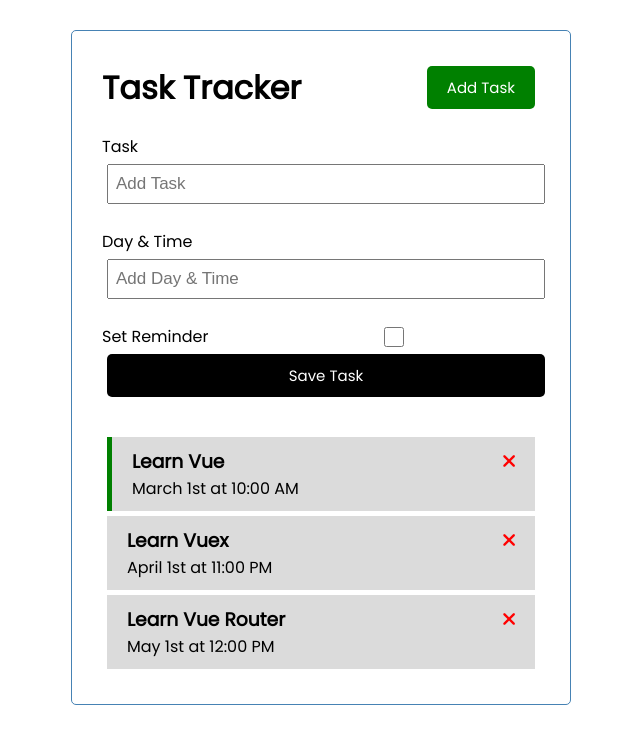
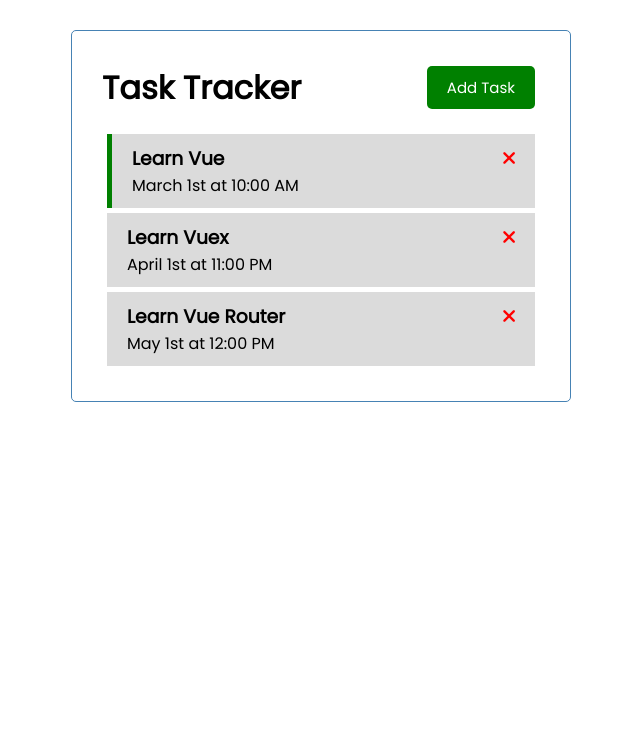
Before and after one commit to abdullahalshawafi/Task-Tracker, a Vue app: page / in a window 1280 px wide. Shown: the top 744 px of the page, without its empty margins (319-959 px from the left). Built offline with nearby package versions, Linux system fonts and the light colour scheme.

Commit message:
Added toggle add task form functionality

```diff
--- a/src/App.vue
+++ b/src/App.vue
@@ -1,7 +1,7 @@
 <template>
   <div class="container">
-    <Header title="Task Tracker" />
-    <AddTask @add-task="addTask" />
+    <Header @toggle-add-task="toggleAddTask" title="Task Tracker" :showAddTask="showAddTask" />
+    <AddTask v-show="showAddTask" @add-task="addTask" />
     <Tasks
       @toggle-reminder="toggleReminder"
       @delete-task="deleteTask"
@@ -26,6 +26,9 @@ export default {
     addTask(task) {
       this.tasks.push(task);
     },
+    toggleAddTask() {
+      this.showAddTask = !this.showAddTask;
+    },
     toggleReminder(taskId) {
       const task = this.tasks.find((task) => task.id === taskId);
       task.reminder = !task.reminder;
@@ -39,6 +42,7 @@ export default {
   data() {
     return {
       tasks: [],
+      showAddTask: false,
     };
   },
   created() {
--- a/src/components/Button.vue
+++ b/src/components/Button.vue
@@ -11,7 +11,7 @@ export default {
     },
     methods: {
         onClick() {
-            console.log("Button clicked!");
+            this.$emit('btn-click')
         },
     },
 }
--- a/src/components/Header.vue
+++ b/src/components/Header.vue
@@ -1,7 +1,7 @@
 <template>
   <header>
     <h1>{{ title }}</h1>
-    <Button text="Add Task" color="green" />
+    <Button @btn-click="$emit('toggle-add-task')" :text="!showAddTask ? 'Add Task' : 'Close'" :color="showAddTask ? 'red' : 'green'" />
   </header>
 </template>
 
@@ -12,10 +12,12 @@ export default {
   name: "Header",
   props: {
       title: String,
+      showAddTask: Boolean,
   },
   components: {
       Button
-}
+  },
+  emits: ["toggle-add-task"]
 };
 </script>
 
```
Lines whose indentation alone changed are shown as unchanged.
